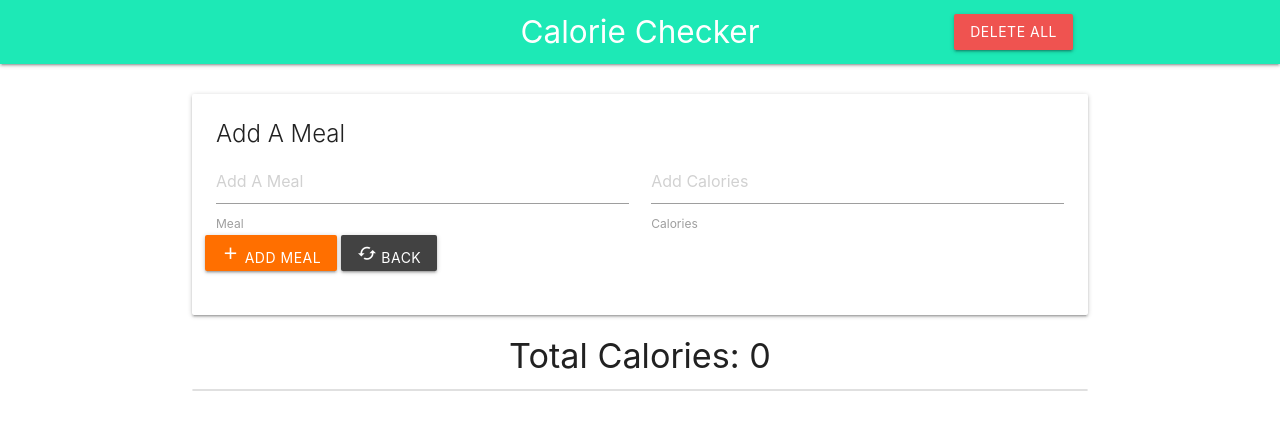
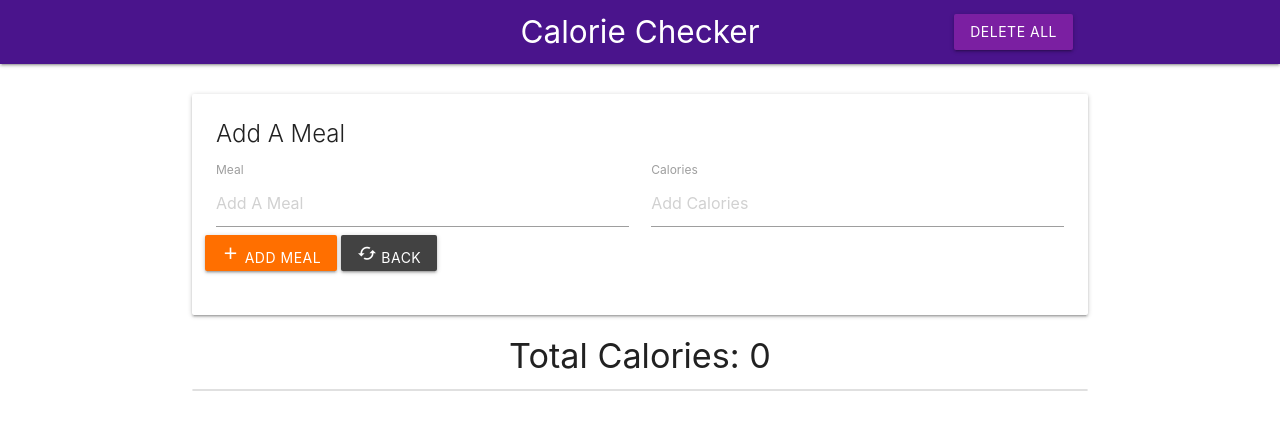
Before and after one commit to BlissfulCoda/Calorie-Tracker, a plain HTML site: page index.html in a window 1280 px wide. Drawn offline with nearby package versions, Linux system fonts and the light colour scheme.

```diff
--- a/app.js
+++ b/app.js
@@ -2,7 +2,7 @@
 
 // Meal Controller
 const MealCtrl = (function(){
-    const Item = function(id, name, calories){
+    const Meal = function(id, name, calories){
         this.id = id;
         this.name = name;
         this.calories = calories;
@@ -19,6 +19,7 @@
         totalCalories: 0
     }
 
+    // Public Methods
     return {
         state: state
     }
--- a/index.html
+++ b/index.html
@@ -16,12 +16,12 @@
   </head>
   <body>
     <nav>
-      <div class="nav-wrapper teal accent-3">
+      <div class="nav-wrapper purple darken-4">
         <div class="container">
           <a href="#" class="brand-logo center"> Calorie Checker </a>
           <ul class="right">
             <li>
-              <a href="" class="a clear-btn btn red lighten-1">Delete All</a>
+              <a href="" class="a clear-btn btn purple darken-2">Delete All</a>
             </li>
           </ul>
         </div>
@@ -35,16 +35,16 @@
           <form action="" class="col">
             <div class="row">
               <div class="input-filed col s6">
+                <label for="meal-name">Meal</label>
                 <input type="text" placeholder="Add A Meal" id="meal-name" />
-                <label for="meal-name">Meal</label>
               </div>
               <div class="input-filed col s6">
+                <label for="meal-calories">Calories</label>
                 <input
                   type="text"
                   placeholder="Add Calories"
                   id="meal-calories"
                 />
-                <label for="meal-calories">Calories</label>
               </div>
               <button class="add-btn btn  amber darken-4">
                 <i class="tiny material-icons">add</i> Add Meal
@@ -67,7 +67,9 @@
       </div>
 
       <!-- Calorie Count -->
-      <h4 class="center-align">Total Calories: <span class="total-calories">0</span></h4>
+      <h4 class="center-align">
+        Total Calories: <span class="total-calories">0</span>
+      </h4>
       <ul id="meal-list" class="collection">
         <!-- <li class="collection-item" id="item-0">
           <strong>Steak Dinner: </strong> <em>120 Calories</em>
```
